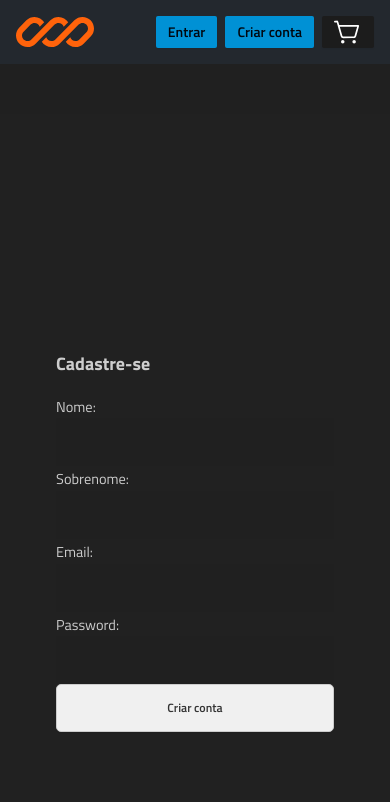
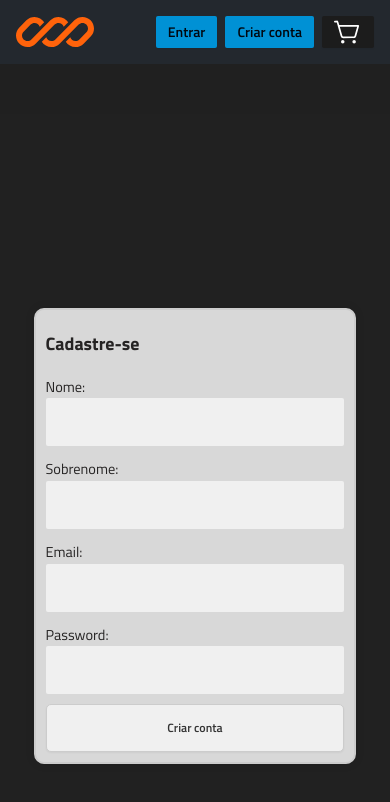
Before and after one commit to BrittosMonteiro/ticket-in-your-pocket-brittos, a React (Vite) app: page /signup in a window 390 px wide. Shown: the top 802 px of the page. Built offline with nearby package versions, Linux system fonts and the light colour scheme.

Commit message:
Update sign up style.css

```diff
--- a/src/views/SignupForm/style.css
+++ b/src/views/SignupForm/style.css
@@ -9,7 +9,7 @@
   min-height: 100vh;
 }
 
-.wrapper {
+.signup-wrapper {
   background-color: #d8d8d8;
   border: 2px solid #ccc;
   padding: 20px;
@@ -19,7 +19,7 @@
   box-shadow: 0 0 10px rgba(0, 0, 0, 0.1);
 }
 
-.form-group {
+.signup-form-group {
   margin-top: 20px;
   margin-bottom: 20px;
 }
@@ -42,18 +42,32 @@
   transform: scale(1.05);
 }
 
+.input{
+  background-color: #f0f0f0;
+  color: #252323;
+}
+
 .input-wide {
   width: calc(100% - 50px);
 }
 
+h2{
+  color: #252323; ;
+}
+
+label{
+  font-size: 0.9rem;
+  color: #252323; ;
+}
+
 
 @media (max-width: 600px) {
-  .wrapper {
+  .signup-wrapper {
     padding: 10px;
     max-width: 90%;
   }
 
-  .form-group {
+  .signup-form-group {
     margin-top: 10px;
     margin-bottom: 10px;
   }
```
